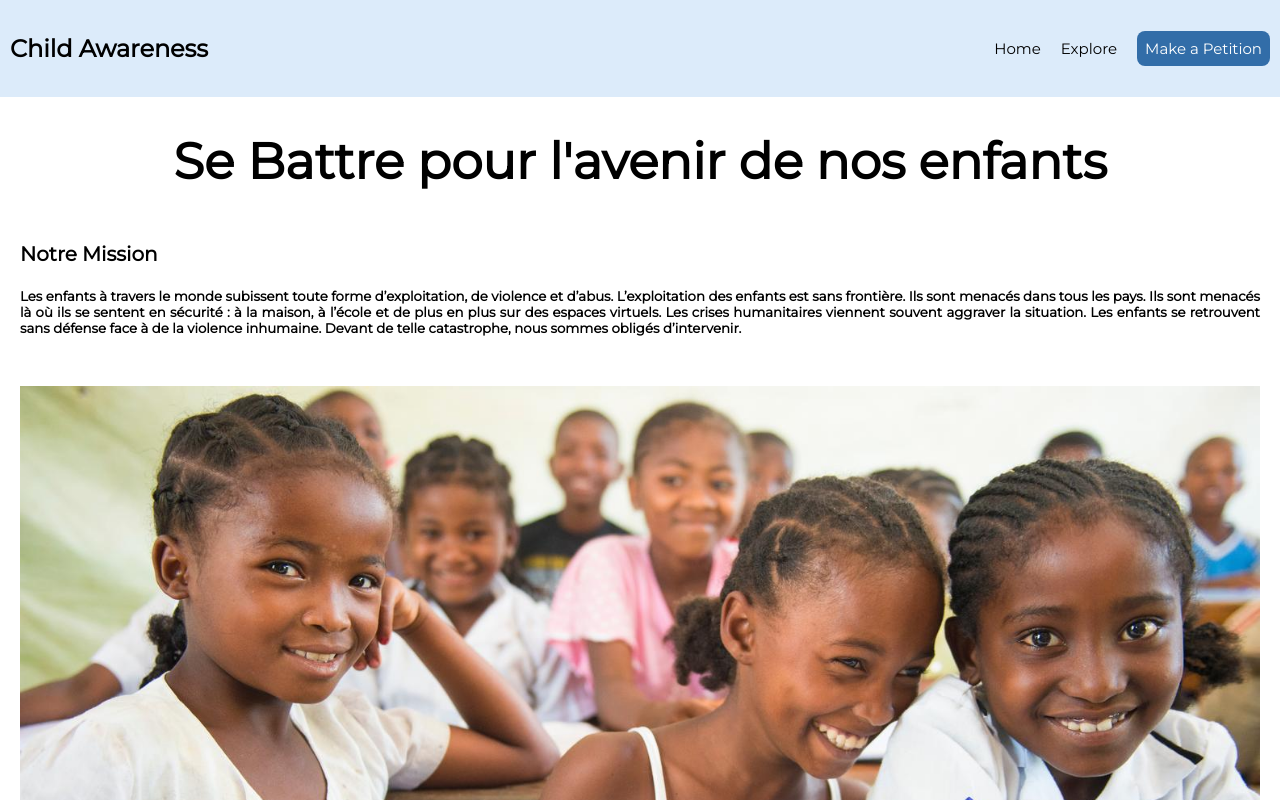
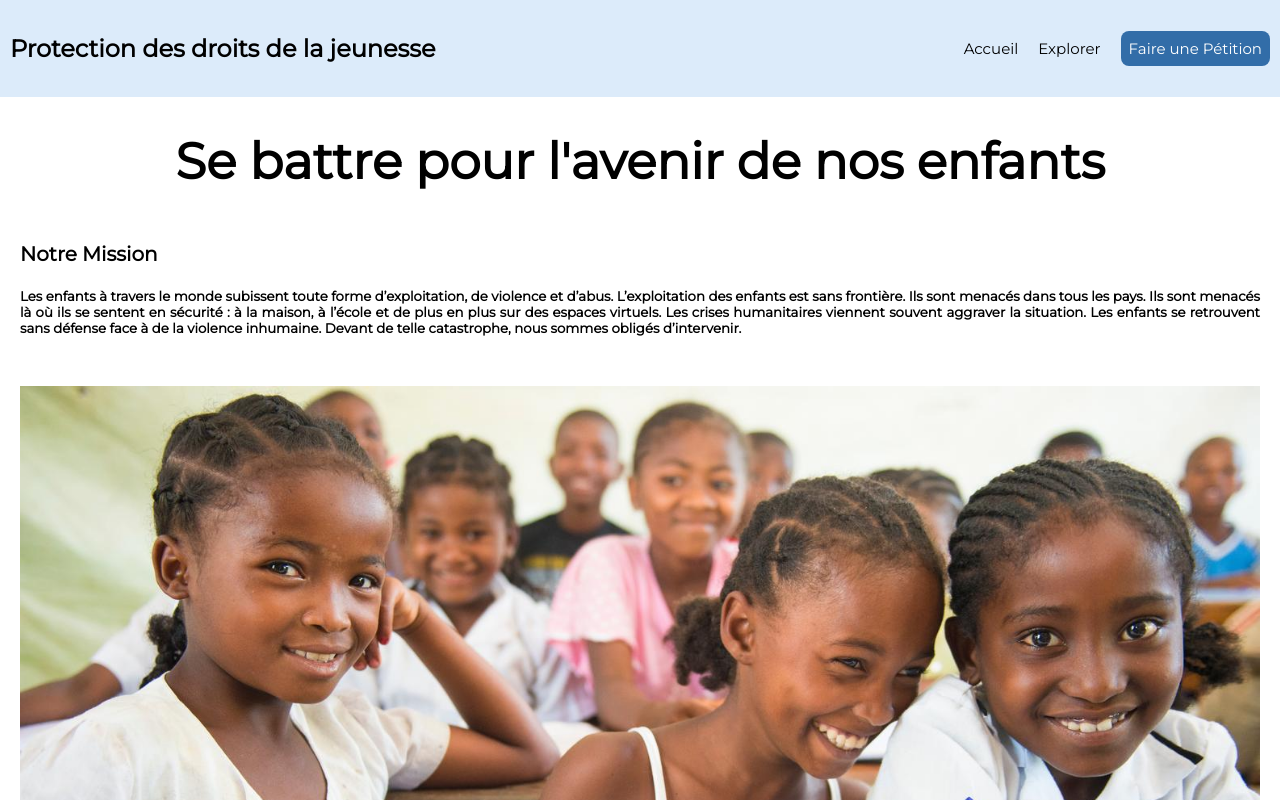
Before and after one commit to HalogenLightBlob/projet-brebeufhx2022, a React (Create React App) app: page / in a window 1280 px wide. Shown: the top 800 px of the page. Built offline with nearby package versions, Linux system fonts and the light colour scheme.

Commit message:
final changes

```diff
--- a/src/components/NavBar.js
+++ b/src/components/NavBar.js
@@ -13,7 +13,7 @@ const NavBar = () => {
       <div style={{ width: "50%" }}>
         <NavLink className="logo" to="/">
           {/* <img src={logo} alt="logo" width="40px" height="40px" /> */}
-          <p className="brand-name">Child Awareness</p>
+          <p className="brand-name">Protection des droits de la jeunesse</p>
         </NavLink>
       </div>
       <ul
@@ -22,13 +22,13 @@ const NavBar = () => {
         id={showLinks ? "hidden" : ""}
       >
         <NavLink className="nav-link" to="/">
-          Home
+          Accueil
         </NavLink>
         <NavLink className="nav-link" to="/explore">
-          Explore
+          Explorer
         </NavLink>
         <NavLink className="nav-link nav-btn" to="/petition">
-          Make a Petition
+          Faire une Pétition
         </NavLink>
       </ul>
       <button
--- a/src/routes/Home.js
+++ b/src/routes/Home.js
@@ -6,7 +6,7 @@ import "./home.css";
 const Home = () => {
   return (
     <div class="container">
-      <h1 class="title">Se Battre pour l'avenir de nos enfants</h1>
+      <h1 class="title">Se battre pour l'avenir de nos enfants</h1>
       <div class="textContainer">
         <h3 class="subtitle-home">Notre Mission</h3>
         <h5 class="description">
```
